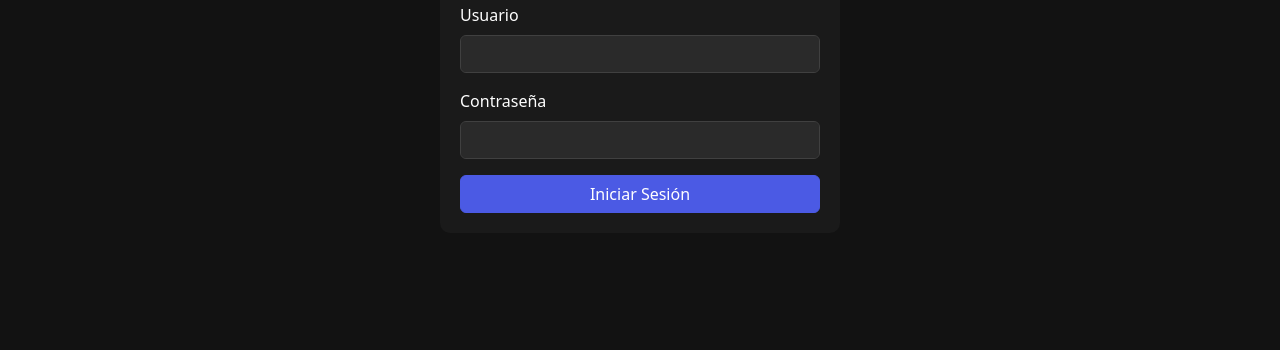
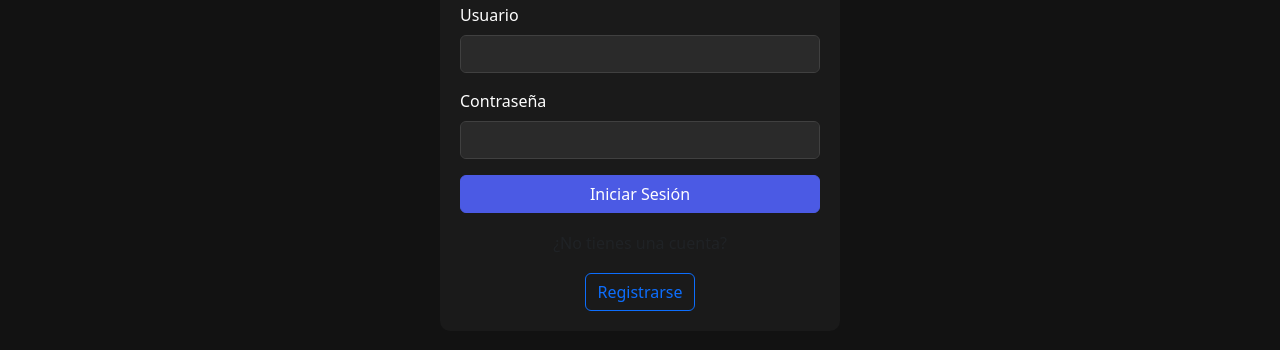
Before and after one commit to baltazarping/ping-web, a plain HTML site: page stock.html in a window 1280 px wide. Shown: the part 298-648 px from the top of the page. Drawn offline with nearby package versions, Linux system fonts and the light colour scheme.

Commit message:
Agregado botón y sección de registros para tracking de cambios en stock

```diff
--- a/stock.html
+++ b/stock.html
@@ -106,6 +106,10 @@
             </div>
             <button type="submit" class="btn btn-primary w-100">Iniciar Sesión</button>
         </form>
+        <div class="text-center mt-3">
+            <p class="text-muted">¿No tienes una cuenta?</p>
+            <a href="registros.html" class="btn btn-outline-primary">Registrarse</a>
+        </div>
         <div id="loginAlert" class="alert alert-danger" style="display: none;"></div>
     </div>
 
```
